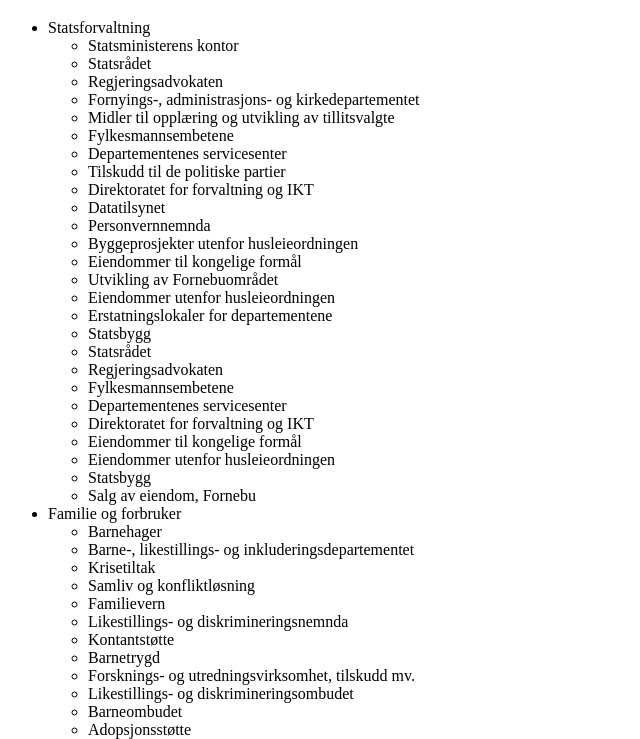
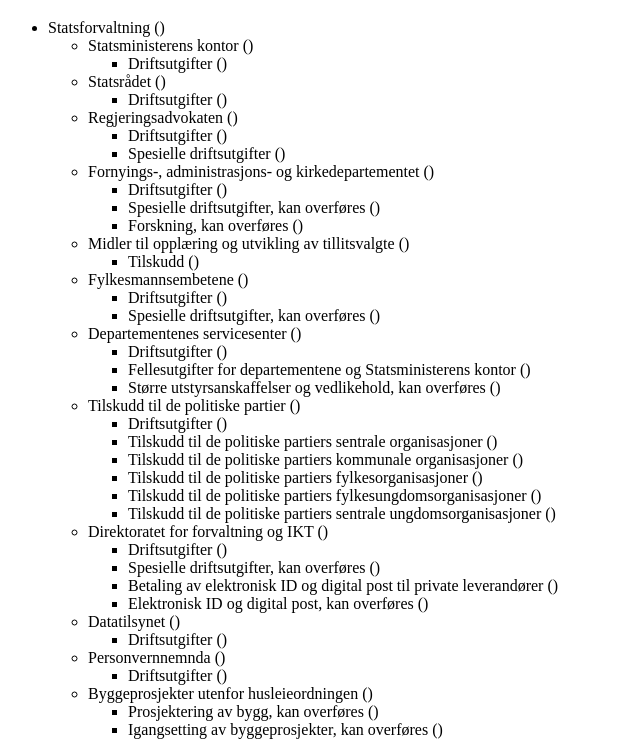
Before and after one commit to holderdeord/hdo-budget, a website: page index.html in a window 1280 px wide. Shown: the part 61-800 px from the top of the page, without its empty margins (0-640 px from the left). Drawn offline with nearby package versions, Linux system fonts and the light colour scheme.

Commit message:
Added terms cost and revenue, and imports posts data

```diff
--- a/index.html
+++ b/index.html
@@ -9,12 +9,12 @@
 		<h1>Statsbudsjett</h1>
 		<ul>
 			<li ng-repeat="frame in budget.frames">
-				{{frame.name}}
+				{{frame.name}} ({{frame.amount}})
 				<ul>
 					<li ng-repeat="chapter in frame.chapters">
-						{{chapter.name}}
+						{{chapter.name}} ({{chapter.amount}})
 						<ul>
-							<li ng-repeat="post in chapter.posts">{{post.text}}</li>
+							<li ng-repeat="post in chapter.posts">{{post.text}} ({{post.amount}})</li>
 						</ul>
 					</li>
 				</ul>
--- a/src/budget.js
+++ b/src/budget.js
@@ -5,12 +5,14 @@ angular.module("budgetApp", [])
 				this.no = frameNo;
 				this.name = frameName;
 				this.chapters = [];
-				this.amount = 0;
+				this.cost = 0;
+				this.revenue = 0;
 				this.addChapter = function (chapter) {
 					this.chapters.push(chapter);
 				}
-				this.updateAmount = function (amount) {
-					this.amount += amount;
+				this.update = function (cost, revenue) {
+					this.cost += cost;
+					this.revenue += revenue;
 				}
 			}
 			var frameIsResolved = {};
@@ -38,12 +40,14 @@ angular.module("budgetApp", [])
 				this.frame = frame;
 				this.no = chapterNo;
 				this.name = chapterName;
-				this.amount = 0;
+				this.cost = 0;
+				this.revenue = 0;
 				this.posts = [];
 				this.addPost = function (post) {
 					this.posts.push(post);
-					this.amount += post.amount;
-					this.frame.updateAmount(post.amount);
+					this.cost += post.cost;
+					this.revenue += post.revenue;
+					this.frame.update(post.cost, post.revenue);
 				}
 			}
 			var chapterIsResolved = {};
@@ -74,13 +78,13 @@ angular.module("budgetApp", [])
 				this.chapter = chapter;
 				this.no = postNo;
 				this.text = text;
-				this.amount = amount;
+				this.cost = postNo <= 2800 ? amount : 0;
+				this.revenue = postNo > 3000 ? amount : 0;
 			}
 			var posts = [];
 			return {
 				add: function (chapterNo, postNo, text, amount) {
 					chapters.get(chapterNo).then(function (chapter) {
-						console.log("TEST");
 						var post = new Post(chapter, postNo, text, amount);
 						posts.push(post);
 						chapter.addPost(post);
@@ -121,6 +125,19 @@ angular.module("budgetApp", [])
 			});
 			$scope.$digest();
 		});
+		d3.csv("/data/posts.csv", function (d) {
+			return {
+				chapterNo: d.chapterNo,
+				postNo: d.postNo,
+				text: d.text,
+				amount: parseInt(+d.amount.replace(/\s/g, ""))
+			};
+		}, function (error, rows) {
+			rows.forEach(function (r) {
+				$scope.budget.addPost(r.chapterNo, r.postNo, r.text, r.amount);
+			});
+			$scope.$digest();
+		});
 		/*
 		structure.forEach(function (line) {
 			$scope.budget.addFrame(line.frameNo, line.frameName);
```
Also changed, not shown: test/when-using-the-budget-service.js (+11 -2 lines).
